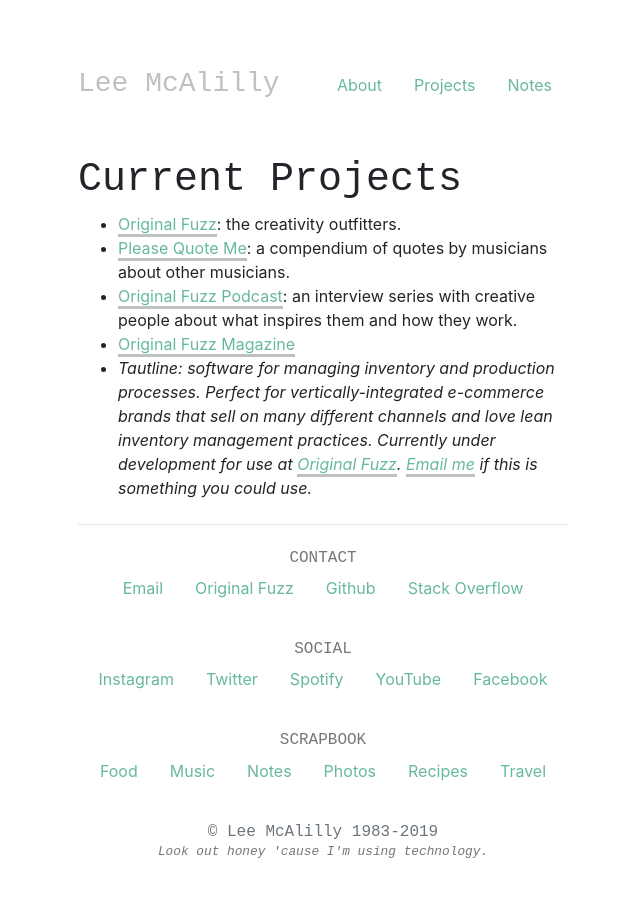
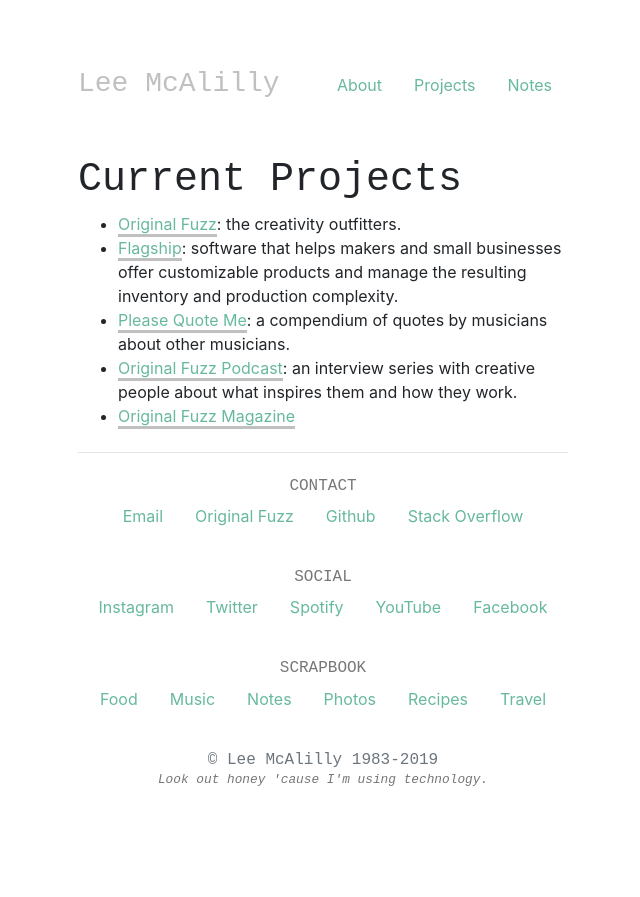
Before and after one commit to leemcalilly/lee_2020, a Jekyll site: the page built from pages/projects.md, in a window 1280 px wide. Shown: the top 897 px of the page, without its empty margins (317-957 px from the left). Built offline with Jekyll 4.4.1, drawn with Linux system fonts in a browser that asks for light colours.

Commit message:
Add Flagship to projects

```diff
--- a/pages/projects.md
+++ b/pages/projects.md
@@ -6,8 +6,9 @@ permalink: projects.html
 
 # Current Projects
 
+
 * [Original Fuzz](https://originalfuzz.com): the creativity outfitters.
+* [Flagship](http://www.flagship.tools): software that helps makers and small businesses offer customizable products and manage the resulting inventory and production complexity.
 * [Please Quote Me](https://pleasequote.com): a compendium of quotes by musicians about other musicians.
 * [Original Fuzz Podcast](https://originalfuzz.com/podcast): an interview series with creative people about what inspires them and how they work.
 * [Original Fuzz Magazine](https://originalfuzz.com/magazine)
-* _Tautline: software for managing inventory and production processes. Perfect for vertically-integrated e-commerce brands that sell on many different channels and love lean inventory management practices. Currently under development for use at [Original Fuzz](https://originalfuzz.com). [Email me](mailto:lee@originalfuzz.com) if this is something you could use._
```
